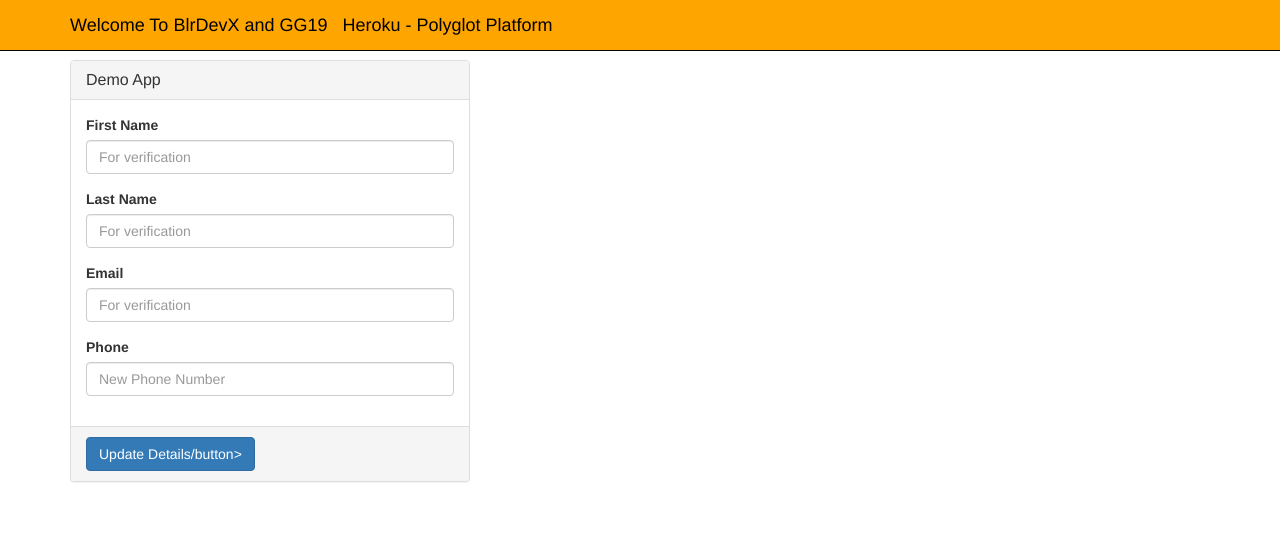
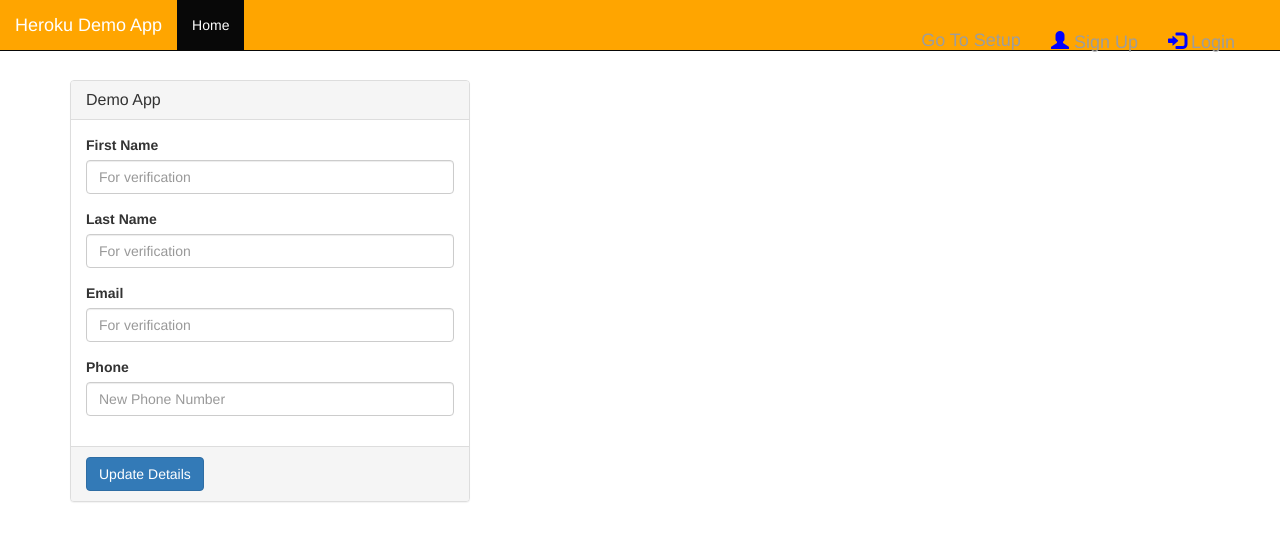
Before and after one commit to Ashish-Dev-Org/heroku-phone-change, a website: page public/index.html in a window 1280 px wide. Drawn offline with nearby package versions, Linux system fonts and the light colour scheme.

Commit message:
New Changes

```diff
--- a/public/index.html
+++ b/public/index.html
@@ -18,6 +18,17 @@
         .navbar-inverse .navbar-brand {
             color: black;
         }
+
+        .nav .navbar-nav .navbar-right{
+            color: black;
+        }
+        .glyphicon {
+            color: blue;
+        }
+        .text-primary{
+            color: black;
+        }
+
     </style>
 						<script>
         $(function() {
@@ -72,14 +83,35 @@
 					</head>
 					<body background="">
 						<nav class="navbar navbar-inverse navbar-fixed-top">
-        <div class="container">
-            <div class="navbar-header">
-                <a class="navbar-brand" href="/">Welcome To BlrDevX and GG19</a>
-                <a class="navbar-brand" href="/">Heroku -  Polyglot Platform</a>
+							<div class="container-fluid">
+								<div class="navbar-header navbar-brand">
+                    Heroku Demo App
                   </div>
+								<ul class="nav navbar-nav">
+									<li class="active">
+										<a href="/">Home</a>
+									</li>
+								</ul>
+								<ul class="nav navbar-nav navbar-right navbar-header navbar-brand">
+                                        <li>
+                                                <a href="/setup.html">
+                                                    <span class="text-primary"></span> Go To Setup
+                                                </a>
+                                            </li>
+                                    <li>
+										<a href="#">
+											<span class="glyphicon glyphicon-user"></span> Sign Up
+										</a>
+									</li>
+									<li>
+										<a href="#">
+											<span class="glyphicon glyphicon-log-in"></span> Login
+										</a>
+									</li>
+								</ul>
 							</div>
 						</nav>
-
+						<br/>
 						<div class="container">
 							<form id="phoneChangerForm" action="/update" method="post" style="width: 400px">
 								<div class="panel panel-default">
@@ -114,11 +146,9 @@
 															<span class="sr-only">Error:</span>
 															<span id="errorMessage"></span>
 														</div>
-                    <button type="submit" class="btn btn-primary">Update Details/button>
+														<button type="submit" class="btn btn-primary">Update Details</button>
 													</div>
 												</div>
 											</form>
-
-
 										</body>
 									</html>
```
Also changed, not shown: server.js (+29 -18 lines). Lines whose indentation alone changed are shown as unchanged.
